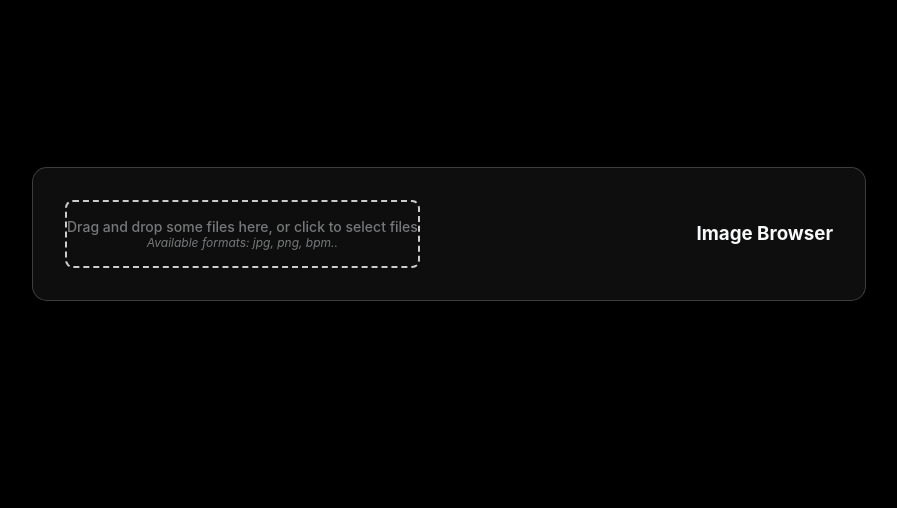
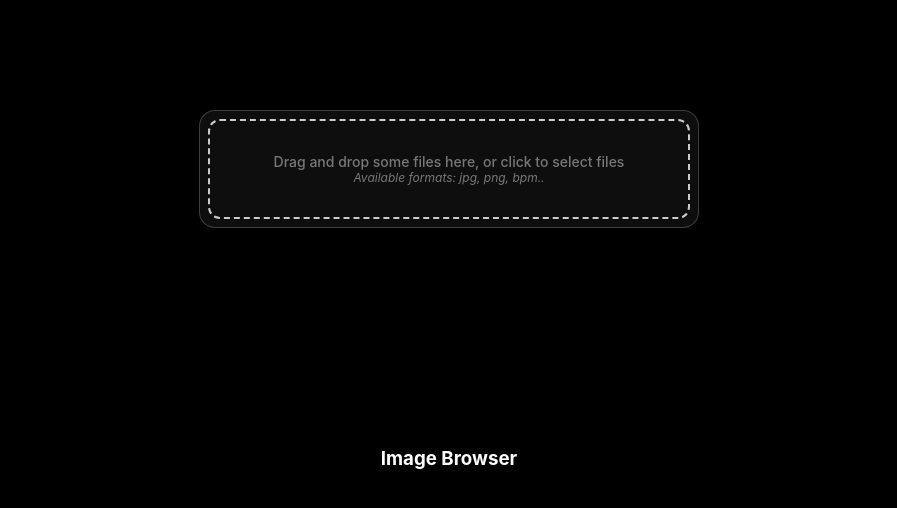
Before and after one commit to yaneczq/react-image-editor, a React (Vite) app: page / in a window 1280 px wide. Shown: the top 508 px of the page, without its empty margins (191-1088 px from the left). Built offline with nearby package versions, Linux system fonts and the light colour scheme.

Commit message:
Update DropzoneForm

```diff
--- a/src/components/DropzoneForm/DropzoneForm.jsx
+++ b/src/components/DropzoneForm/DropzoneForm.jsx
@@ -61,12 +61,12 @@ const DropzoneForm = () => {
                 </div>
 
 
+            </div>
                 <div className="image-browser">
                     <h3>Image Browser</h3>
                     {/* Display the list of accepted files */}
                     <ul>{acceptedFileItems}</ul>
                 </div>
-            </div>
             <div className="image-canvas">
                 {/* Display the selected image in the canvas */}
                 {imageSrc && <ImageCanvas imageSrc={imageSrc} />}
--- a/src/components/DropzoneForm/DropzoneForm.scss
+++ b/src/components/DropzoneForm/DropzoneForm.scss
@@ -2,31 +2,24 @@
     @include glassmorphism();
     color: $grey-100;
     display: flex;
-    min-width: 60vw;
     align-items: center;
-    padding: 2rem;
+    padding: 0.5rem;
     justify-content: space-between;
-    li {
-        list-style-type: none;
-        padding: 1rem;
-        border-radius: 2px;
-        &:hover {
-            border-radius: 4px;
-            background-color: rgb(22, 22, 22);
-        }
-    }
+    border-radius: 1rem;
+
 
     .dropzone {
         display: flex;
         flex-direction: column;
         border: 2px dashed #ccc;
-        border-radius: 0.5rem;
+        border-radius: 0.75rem;
         justify-content: center;
         text-align: center;
         align-items: center;
-        transition: all 0.3s ease;
+        transition: all 1s ease;
         color: rgba($grey-300, 0.5);
         height: 4rem;
+        padding: 1rem 4rem;
 
 
 
@@ -35,7 +28,6 @@
             cursor: pointer;
 
             color: $primary-dark;
-            padding: 0.5rem;
         }
 
         p {
@@ -49,3 +41,17 @@
       }
 
 }
+
+
+.image-browser {
+    color: white;
+    li {
+        list-style-type: none;
+        padding: 1rem;
+        border-radius: 2px;
+        &:hover {
+            border-radius: 4px;
+            background-color: rgb(22, 22, 22);
+        }
+    }
+}
```
